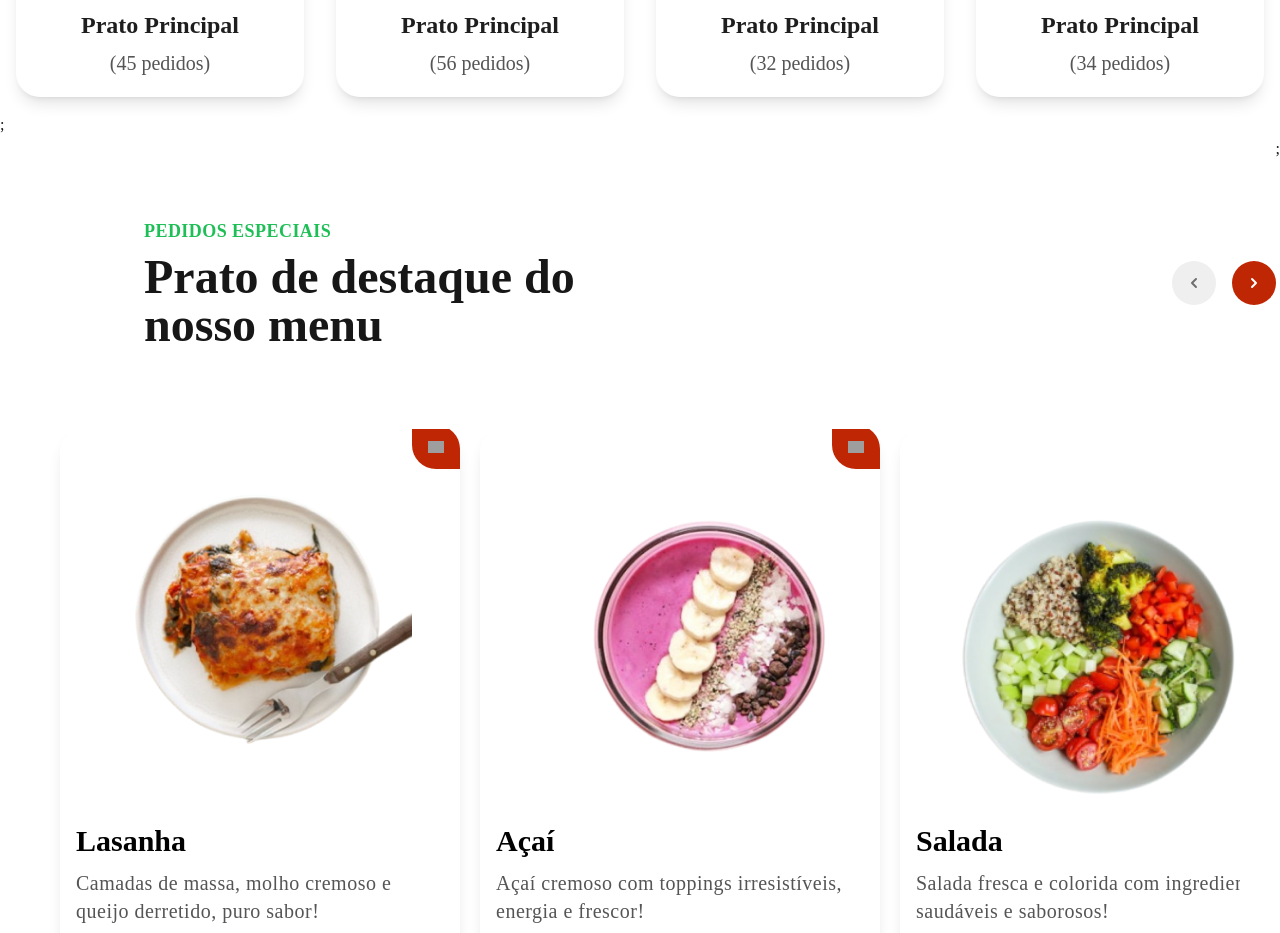
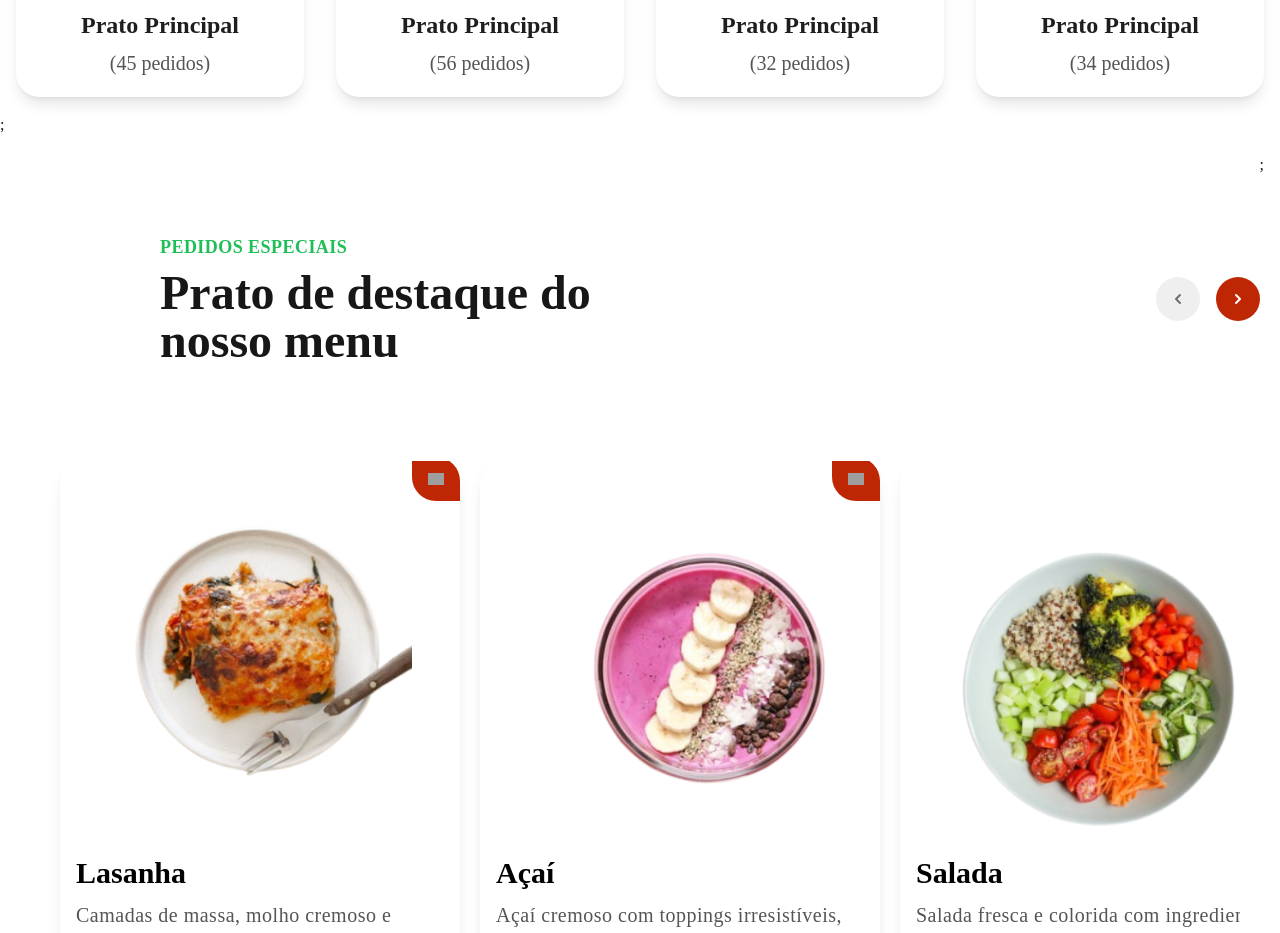
Before and after one commit to ryannardelli/landing_page_food, a Next.js app: page / in a window 1280 px wide. Shown: the part 920-1853 px from the top of the page. Built offline with nearby package versions, Linux system fonts and the light colour scheme; grey boxes are pictures that could not be loaded.

Commit message:
adicionando margem

```diff
--- a/src/app/components/ContentHighlight/index.tsx
+++ b/src/app/components/ContentHighlight/index.tsx
@@ -2,7 +2,7 @@ import { PaginationButtons } from "../PaginationButtons";
 
 export const ContentHighlight = () => {
   return (
-    <div className="flex">
+    <div className="flex m-4">
       <div className="flex flex-col gap-2 py-20 sm:mx-auto md:ml-36">
         <h1 className="uppercase text-lg font-bold text-colorSecondary tracking-wide text-center sm:text-center md:text-left">
           Pedidos Especiais
```
